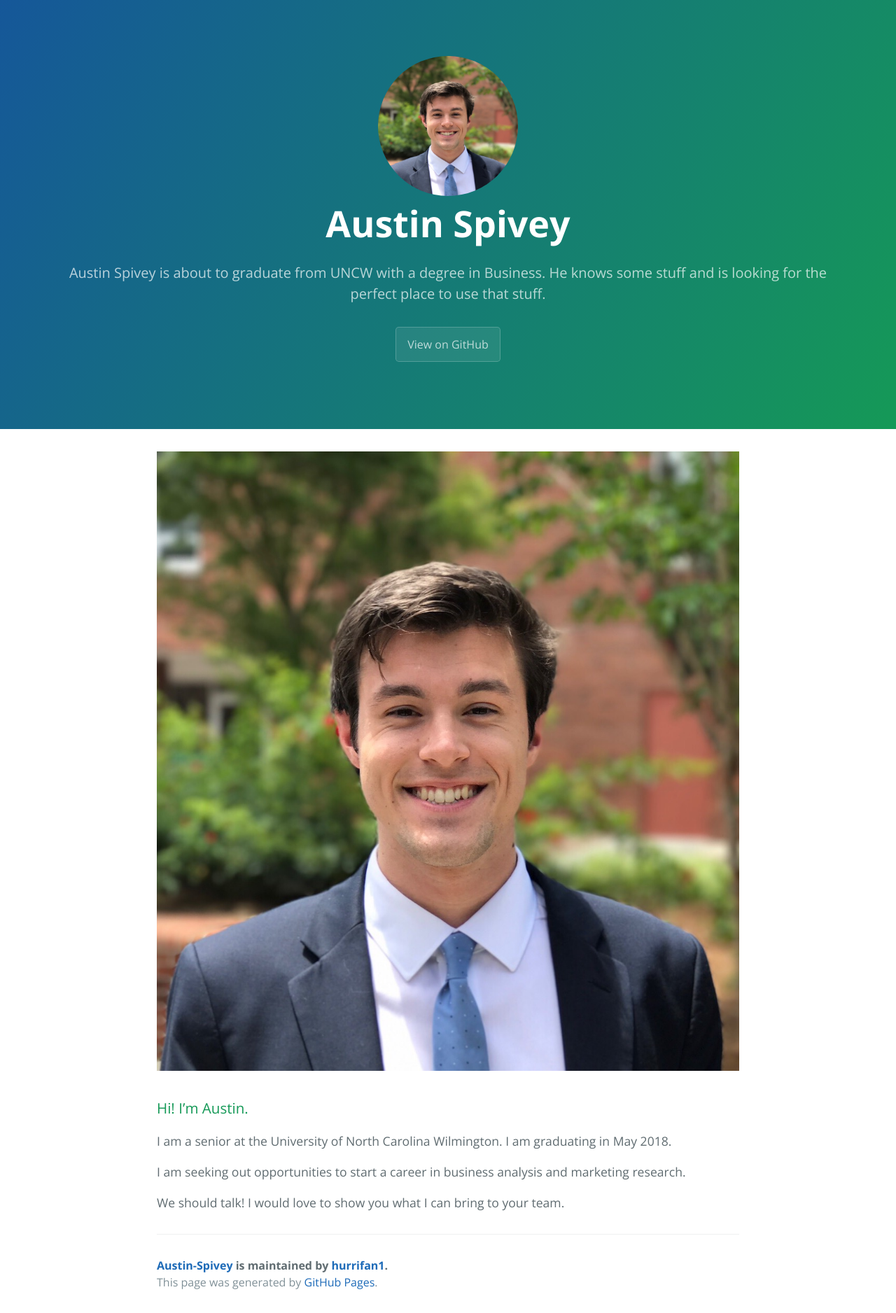
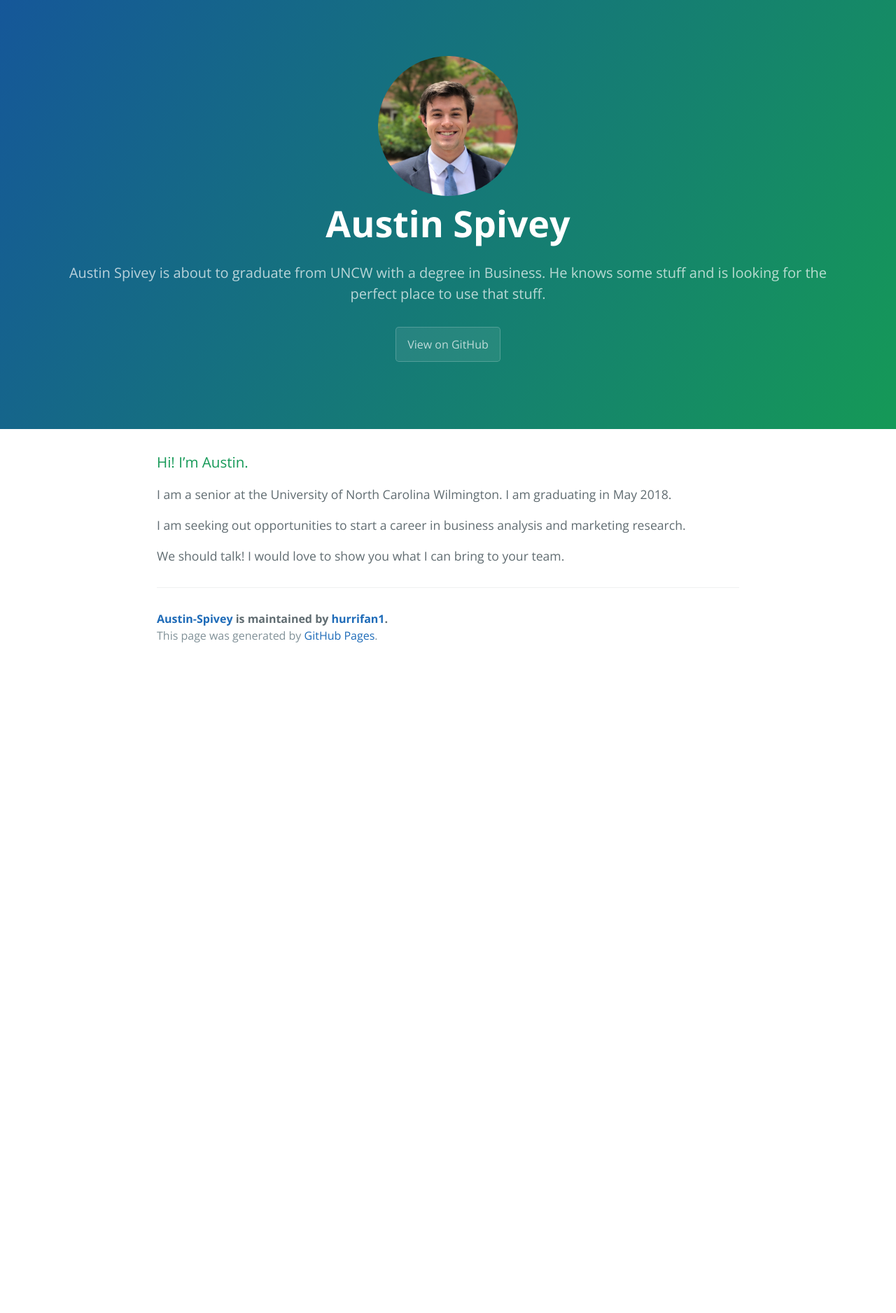
Before and after one commit to hurrifan1/Austin-Spivey, a Jekyll site: the page built from docs/index.md, in a window 1280 px wide. Shown: the whole page at 70% size. Built offline with Jekyll 4.4.1, drawn with Linux system fonts in a browser that asks for light colours; after the commit the page ends 1269 px from its top, so only the background shows below that.

Commit message:
Update index.md

```diff
--- a/docs/index.md
+++ b/docs/index.md
@@ -2,8 +2,6 @@
 layout: default
 title: Austin Spivey
 ---
-
-![Spivey Headshot](assets/IMG_1278.JPG)
 
 ### Hi! I’m Austin.
 
```
